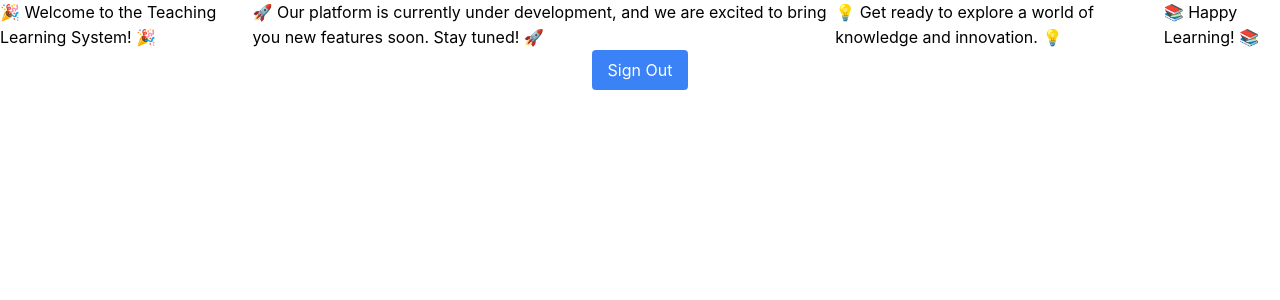
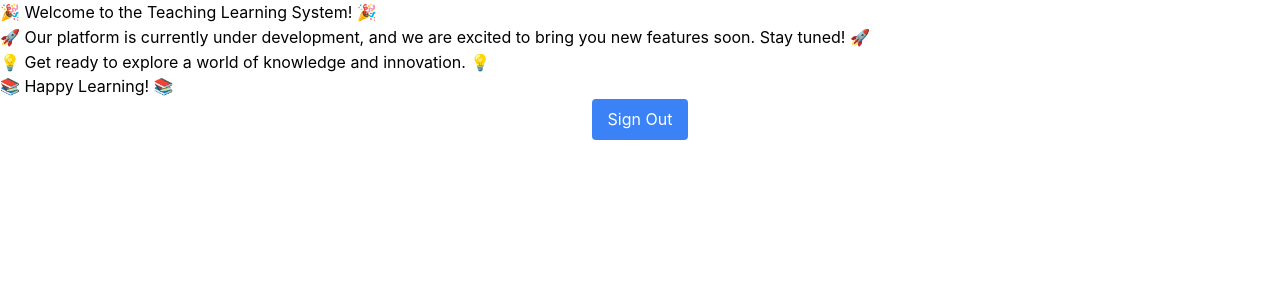
Before and after one commit to akashaf/tuition_ui, a Next.js app: page / in a window 1280 px wide. Shown: the top 300 px of the page. Built offline with nearby package versions, Linux system fonts and the light colour scheme; no server answers; sample sign-in values are in the browser's storage.

Commit message:
refactor: Update page layout and content

```diff
--- a/app/page.tsx
+++ b/app/page.tsx
@@ -8,7 +8,6 @@ export default async function Home() {
   if (!session) return redirect("/api/auth/signin");
   return (
     <>
-      <Center>
       <h1>🎉 Welcome to the Teaching Learning System! 🎉</h1>
       <p>
         🚀 Our platform is currently under development, and we are excited to
@@ -16,7 +15,6 @@ export default async function Home() {
       </p>
       <p>💡 Get ready to explore a world of knowledge and innovation. 💡</p>
       <p>📚 Happy Learning! 📚</p>
-      </Center>
       <Center>
         <form
           action={async () => {
```
Lines whose indentation alone changed are shown as unchanged.
